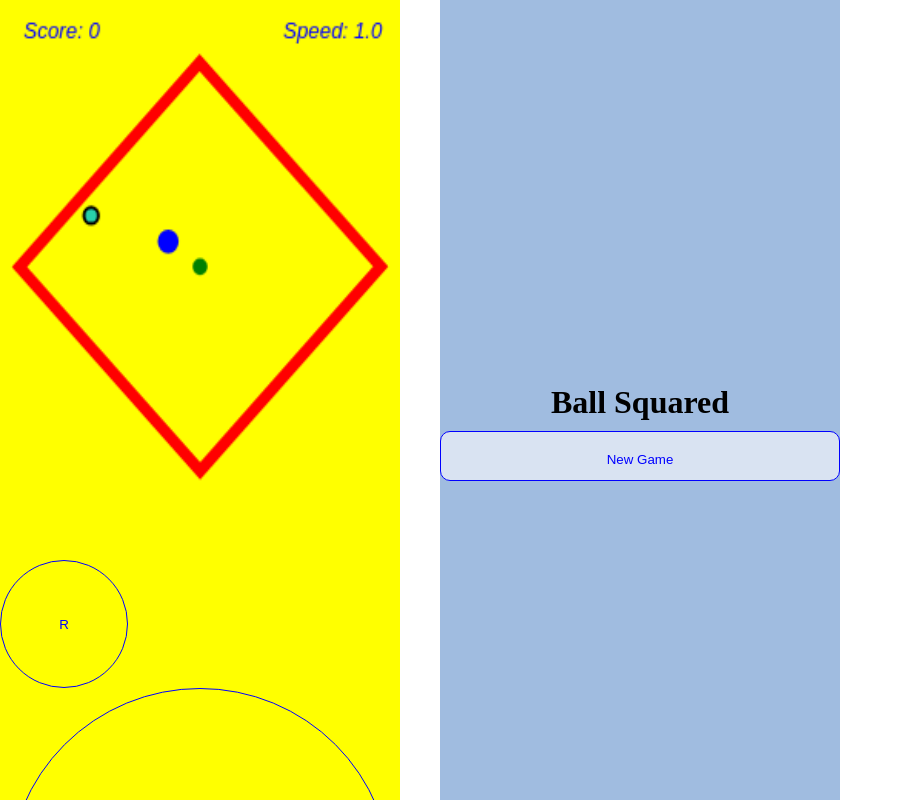
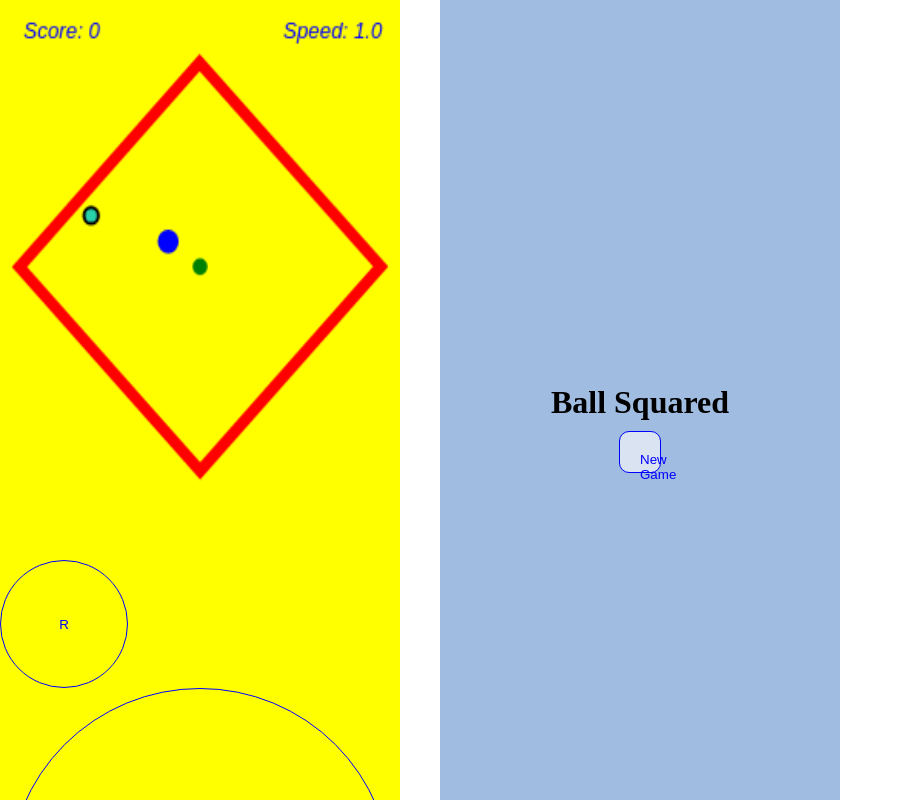
Before and after one commit to ozzbabym/BallSquared, a website: page index.html in a window 1280 px wide. Shown: the whole page, without its empty margins (0-903 px from the left). Drawn offline with Linux system fonts and the light colour scheme.

Commit message:
Update app.css

```diff
--- a/app.css
+++ b/app.css
@@ -27,8 +27,8 @@ body {
 
 #menu button {
     display: block;
-    width: 80vw;
-    height: 50px;
+    width: 20px;
+    height: 20px;
     padding: 20px;
     margin: 10px auto;
     background: #d9e3f2;
```
